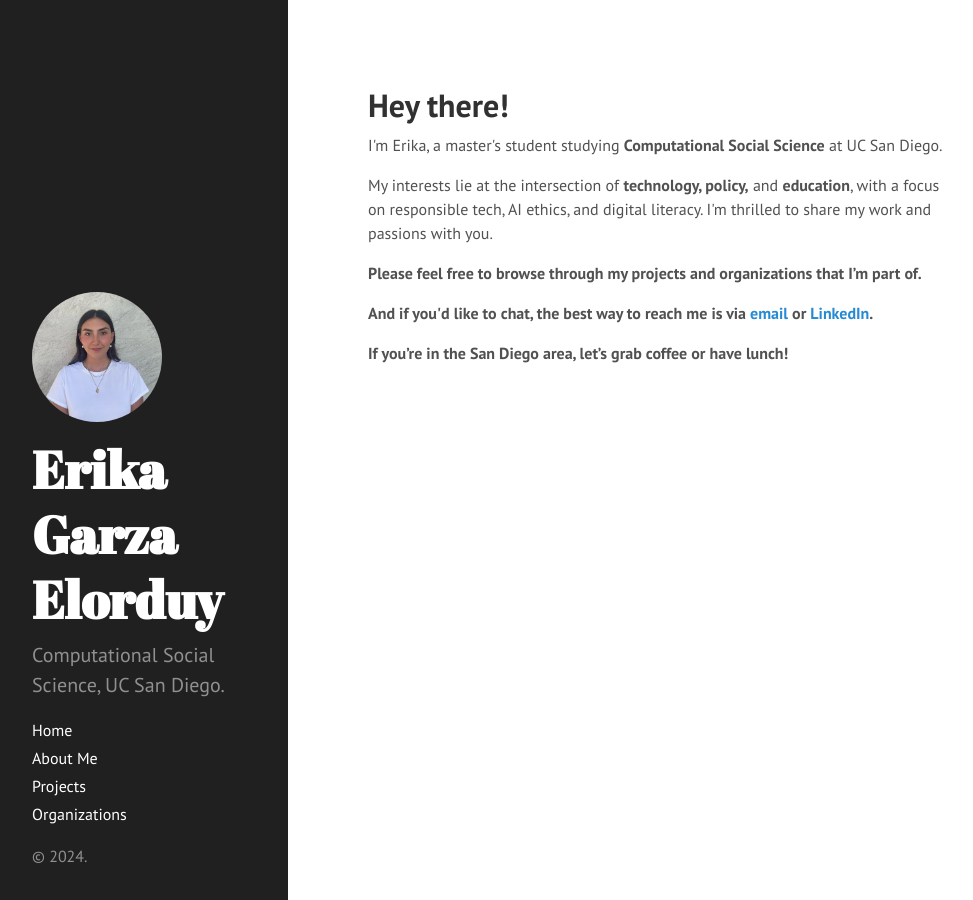
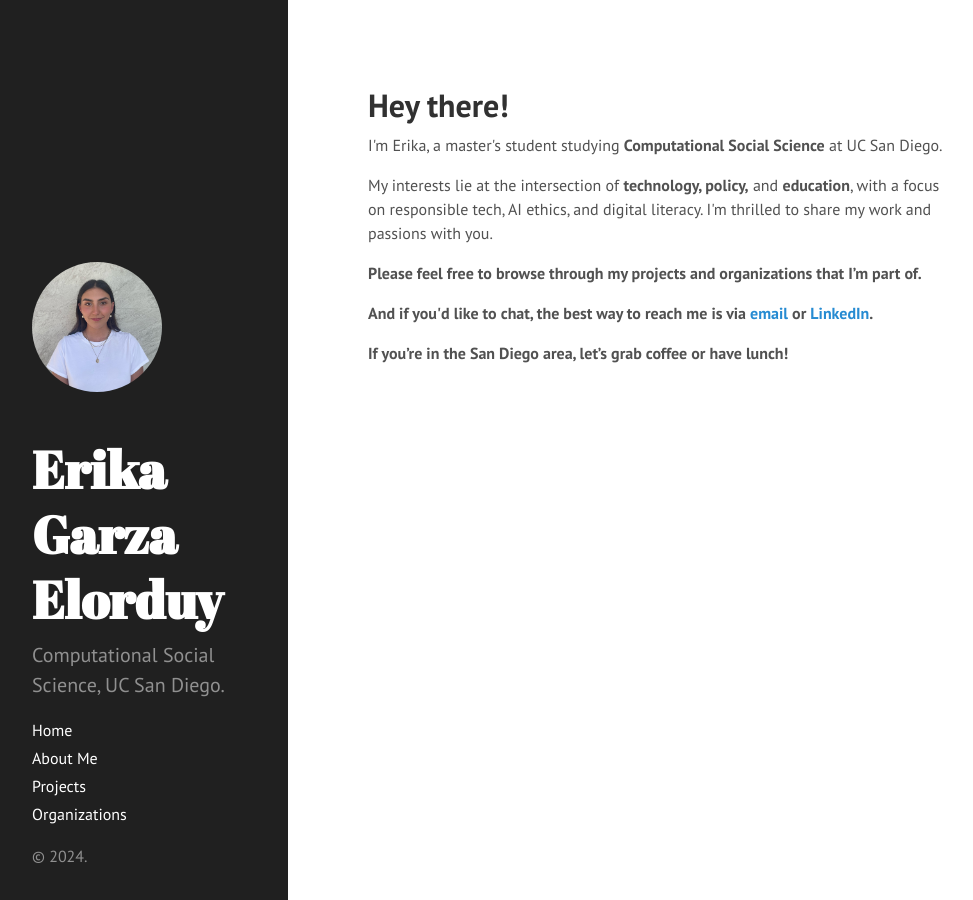
Before and after one commit to e-garzaelorduy/e-garzaelorduy.github.io, a Jekyll site: the page built from index.html, in a window 1280 px wide. Shown: the whole page, without its empty margins (0-973 px from the left). Built offline with Jekyll 4.4.1, drawn with Linux system fonts in a browser that asks for light colours; Markdown is read by kramdown in place of the engine named in the settings; the list of posts is cut into pages by our own code.

Commit message:
Visual Config

```diff
--- a/_includes/sidebar.html
+++ b/_includes/sidebar.html
@@ -2,6 +2,7 @@
   <div class="container sidebar-sticky">
     <div class="sidebar-about">
       <img src="{{ site.baseurl }}/avatar.jpg" alt="Profile picture of Erika Garza Elorduy" class="profile-pic">
+
       <!-- Site title as your name with link to landing page -->
       <h1>
         <a href="https://e-garzaelorduy.github.io/">
--- a/assets/css/hyde.css
+++ b/assets/css/hyde.css
@@ -260,5 +260,5 @@ a.sidebar-nav-item:focus {
   height: 130px; /* Ensures a square size for the circular crop */
   border-radius: 50%; /* Makes the image circular */
   display: block;
-  margin: 0 0 15px 0; /* Removes automatic centering, adds space below */
+  margin: 0 0 45px 0; /* Removes automatic centering, adds space below */
 }
```
